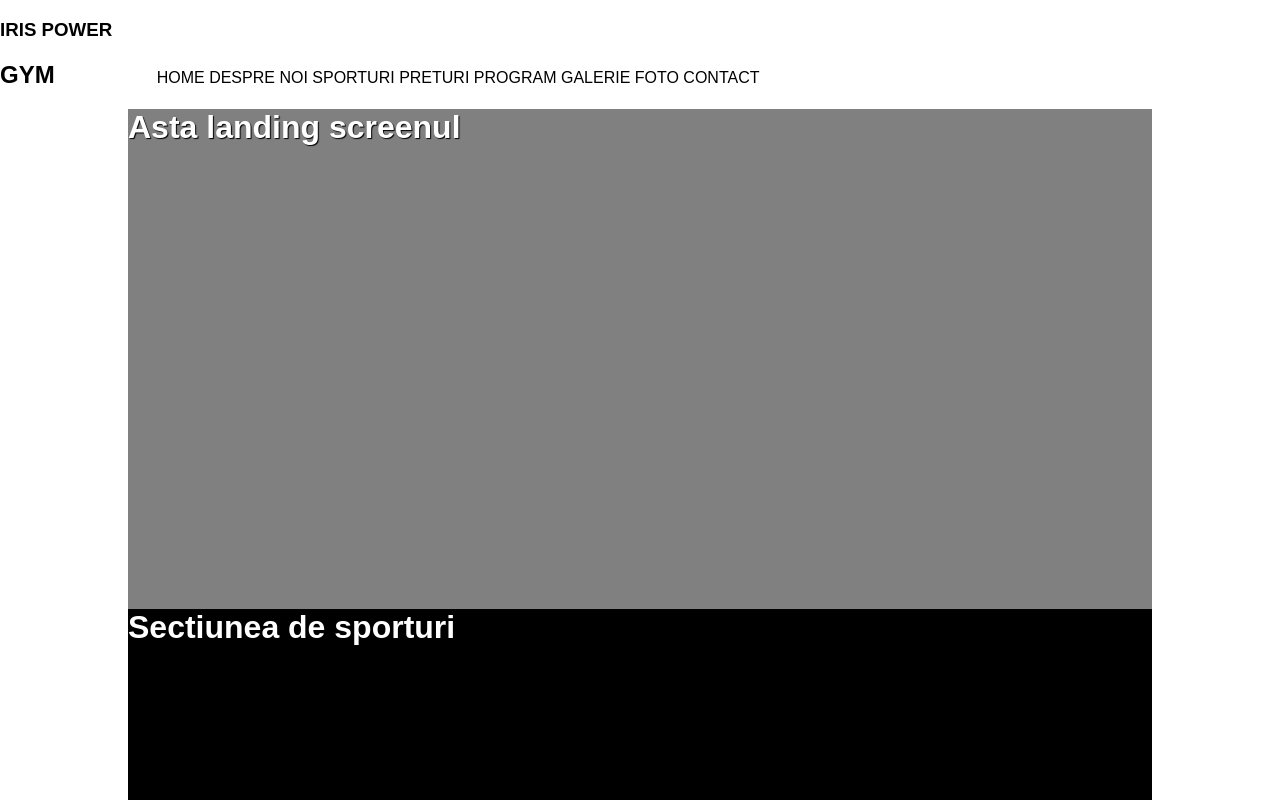
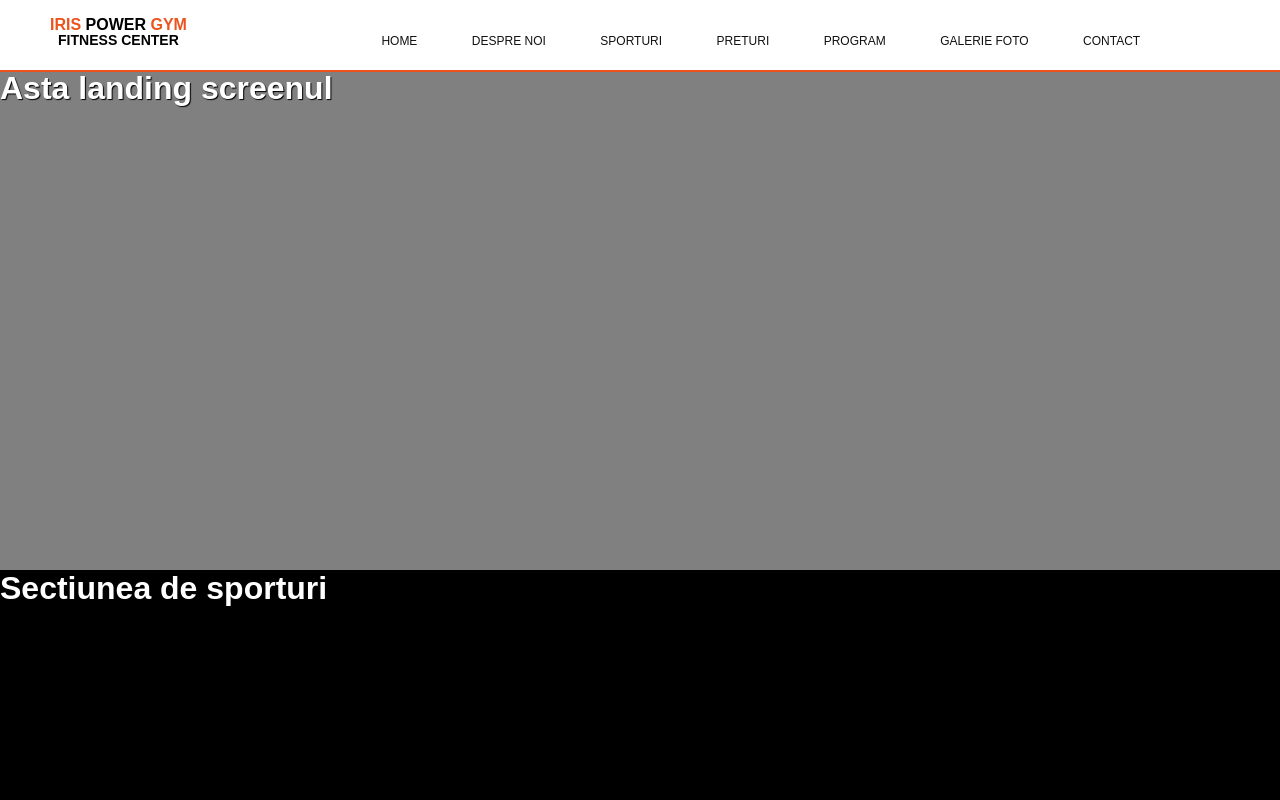
Before and after one commit to alexPopNicolae/irisPowerGym, a plain HTML site: page index.html in a window 1280 px wide. Shown: the top 800 px of the page. Drawn offline with Linux system fonts and the light colour scheme.

Commit message:
added tyhe style for the menu on the project

```diff
--- /dev/null
+++ b/css/colors.scss
@@ -0,0 +1,9 @@
+/**
+ * Asta e color schemul asa ca haide sa vedem ce este defacut
+ */
+$color_orange: #FB5B21;
+$color_orange_dark: #DD4813;
+$color_orange_light:#ED541D;
+$color_grey_light: #EDEDED;
+$color_grey_background: #F5F5F5;
+$color_black: #111111;
--- a/css/style.scss
+++ b/css/style.scss
@@ -1,38 +1,48 @@
+@import 'colors.scss';
+
 body {
     margin: 0;
     padding: 0;
     font-family: sans-serif;
 }
 .menu {
-
+    background: white;
     .logo {
         display: inline-block;
     }
 
-    ul {
+    ul.navigation {
         display: inline-block;
         list-style-type: none;
+        margin-left: 150px;
+        @media screen and (max-width: 1170px){
+            margin-left: 50px;
+        }
         li {
             display: inline-block;
+            margin-left: 50px;
+            @media screen and (max-width: 1170px){
+                margin-left: 25px;
+            }
             a {
                 text-decoration: none;
-                color: black;
+                color: $color_black;
                 text-transform: uppercase;
+                font-size: 12px;
                 &:hover {
-                    color: orange;
+                    color: $color_orange_light;
                 }
             }
         }
     }
 }
 .container {
-    max-width: 1024px;
-    margin: 0 auto;
-    background: grey;
     color: white;
     text-shadow: 1px 1px 1px black;
 }
 .container  {
+    margin-top: 70px;
+    background: grey;
     h1 {
     margin: 0;
     padding: 0;
@@ -44,3 +54,32 @@ body {
         }
     }
 }
+.menu {
+    position: fixed;
+    top: 0;
+    left: 0;
+    right: 0;
+    height: 70px;
+    border-bottom: 2px solid $color_orange_light;
+    .logo {
+        position: relative;
+        left: 50px;
+
+        font-size: 12px;
+        .orange {
+            color: $color_orange_light;
+        }
+        .bold_grey {
+            color:red;
+        }
+        .title {
+            font-size: 16px;
+        }
+        .subtitle {
+            text-align: center;
+            margin-top: -18px;
+        }
+
+    }
+
+}
--- a/index.html
+++ b/index.html
@@ -7,10 +7,10 @@
     <body>
         <div class="menu">
             <div class="logo">
-                <h3>IRIS POWER</h3>
-                <h2>GYM</h2>
+                <h3 class="title"><span class="orange">IRIS</span> POWER <span class="orange">GYM</span></h3>
+                <h3 class="subtitle">FITNESS CENTER</h3>
             </div>
-            <ul>
+            <ul class="navigation">
                 <li><a href="#">HOME</a></li>
                 <li><a href="#">DESPRE NOI</a></li>
                 <li><a href="#">SPORTURI</a></li>
@@ -19,6 +19,7 @@
                 <li><a href="#">GALERIE FOTO</a></li>
                 <li><a href="#">Contact</a></li>
             </ul>
+
         </div>
         <div class="container">
             <div class="section landing_section">
```
Also changed, not shown: css/style.css, 1 other file.
